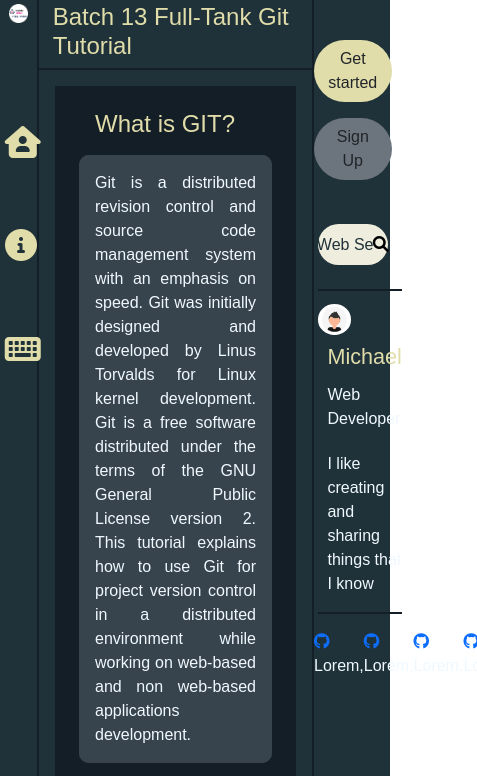
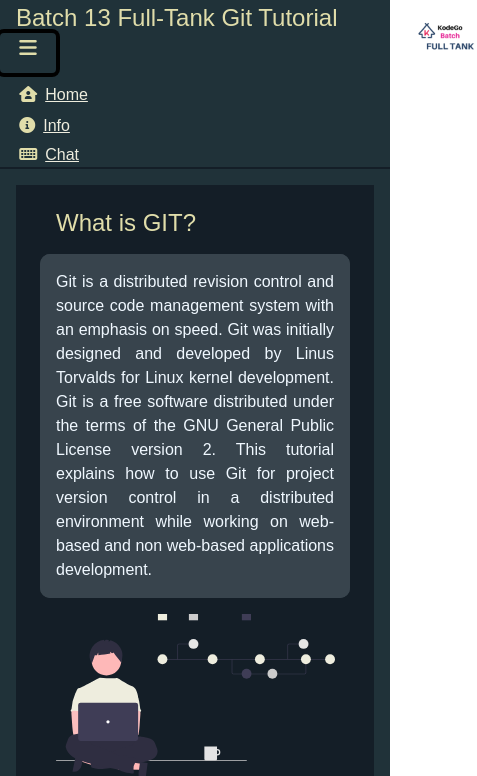
Before and after one commit to Mychhh/MiniProject1.github.io, a plain HTML site: page gitPage.html in a window 390 px wide. Both pictures are taken after a click on the button "Toggle navigation". Shown: the top 776 px of the page, 477 px wide, since content can reach past the window. Drawn offline with nearby package versions, Linux system fonts and the light colour scheme.

Commit message:
side nav moved to the header in small screen size

```diff
--- a/CSS/gitPage-style.css
+++ b/CSS/gitPage-style.css
@@ -21,9 +21,15 @@
     border-bottom: 2px solid #141E27;
     padding-right: 5%;
 }
-.B13{
+.theHeader  .B13{
     font-size: 1.5rem;
     color: #E0DDAA;
+}
+.theHeader button{
+    display: none;
+}
+.theTitle a{
+    display: none;
 }
 
 .theNav{
@@ -62,7 +68,7 @@
 .fa-solid{
     color: #E0DDAA;
 }
-.fa-solid:hover{
+.theLI .fa-solid:hover{
     color: #EEEDDE;
     padding-left: 1rem;
     transition: all .2s linear;
@@ -343,3 +349,55 @@ hr{
     grid-column: 2/3;
 
 }
+
+/*the components will change*/
+@media screen and (max-width: 576px){
+
+.theHeader{
+    position: sticky;
+    top: 0;
+    bottom: 0;
+    right: 0;
+    left: 0;
+    padding-left: 0;
+
+    background: #203239;
+}
+.theHeader .B13{
+    padding-left: 1rem;
+    padding-bottom: 1rem;
+}
+.theTitle h1{
+    display: inline;
+}
+.theTitle a{
+    display: inline;
+    position: absolute;
+    margin-left: 5rem;
+    margin-top: 0.2rem;
+}
+.theHeader a{
+    color: #EEEDDE;
+}
+.theHeader button{
+    display:flex;
+}
+.theNav{
+    display: none;
+}
+.theLI{
+    margin-bottom: 0;
+    text-align: start;
+    padding-left: 1.2rem;
+}
+.theLI .fa-solid{
+    padding-right: 0.5rem;
+}
+
+.theAside{
+    display: none;
+}
+.theHeader, .theArticle1, .theArticle2, .theArticle3, .theArticle4, .theArticle5, .theArticle6, .theArticle7, .theArticle8{
+    grid-column: 1/4;
+}
+}
--- a/gitPage.html
+++ b/gitPage.html
@@ -22,7 +22,42 @@
 <body>
     <div class="theContainer">
         <div class="theHeader">
+
+        <div class="theTitle">
             <h1 class="B13">Batch 13 Full-Tank Git Tutorial</h1>
+            <a href = "#" class="align-items-center theNavbarLogo">
+                    <img src = "./Images/Icon/apple-touch-icon.png" width="60" alt = "Logo">
+            </a>
+        </div>
+
+        <button
+            class="navbar-toggler"
+            type="button"
+            data-bs-toggle="collapse"
+            data-bs-target="#navbarNAV"
+            aria-controls="navbarNAV"
+            aria-expanded="false"
+            aria-label="Toggle navigation"
+        >
+            <span class="navbar-toggler-icon"><i class="theHamburger fa-solid fa-bars fa-1.5x"></i></span>
+        </button>
+
+        <div class = "collapse navbar-collapse" id ="navbarNAV">
+            <ul class = "navbar-nav ms-auto">
+                <li class=" theLI"><a href="#">
+                    <i class="nav-link fa-solid fa-house-user fa-1x"></i>Home</a>
+                </li>
+
+                <li class="theLI"><a href="#">
+                    <i class="fa-solid fa-circle-info fa-1x"></i>Info</a>
+                </li>
+
+                <li class="theLI"><a href="#">
+                    <i class="fa-solid fa-keyboard fa-1x"></i>Chat</a>
+                </li>
+            </ul>
+        </div>
+
         </div>
 
         <div class="theNav">
@@ -478,7 +513,7 @@
             <h2>Congratulations</h2>
             </div>
             <div class="theParagraph">
-            <p>Now that you know the basic functions of git I recommend you to maximize the resource below for your fastest learning in git. So, that you could save more time and do some valuable, meaningful, and practical projects that will benefit you in the future.</p>
+            <p>Now that you know the basic functions of git I recommend you to maximize the resources below for your fastest learning in git. So, that you could save more time and do some valuable, meaningful, and practical projects that will benefit you in the future.</p>
             </div>
         </div>
 
@@ -486,5 +521,6 @@
             <h1>THIS IS FOOTER</h1>
             <p>Lorem ipsum dolor sit amet consectetur adipisicing elit. Incidunt eius non ullam voluptate! Amet dolor in asperiores velit, minus sapiente accusamus nobis nostrum quo odio ducimus nemo ab consectetur perspiciatis!</p>
         </div>
+    </div>
 </body>
 </html>
```
Also changed, not shown: Resources/Git Link.txt.
